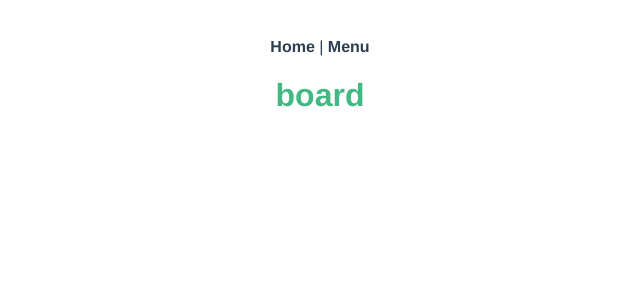
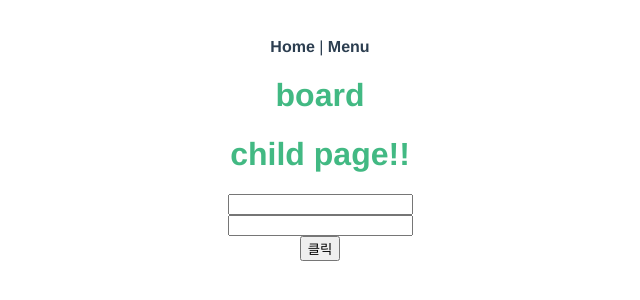
Before and after one commit to kyeongmin21/vueStudy, a Vue app: page /board in a window 1280 px wide. Shown: the top 300 px of the page, without its empty margins (320-960 px from the left). Built offline with nearby package versions, Linux system fonts and the light colour scheme.

Commit message:
ref와 $refs

```diff
--- a/src/components/HelloWorld.vue
+++ b/src/components/HelloWorld.vue
@@ -1,24 +1,24 @@
 <template>
   <div>
     <h1>{{ msg }}</h1>
-    <p>
-      For a guide and recipes on how to configure / customize this project,<br>
-      check out the
-      <a href="https://cli.vuejs.org" target="_blank" rel="noopener">vue-cli documentation</a>.
-    </p>
-    <h3>Installed CLI Plugins</h3>
-    <ul>
-      <li><a href="https://github.com/vuejs/vue-cli/tree/dev/packages/%40vue/cli-plugin-babel" target="_blank" rel="noopener">babel</a></li>
-      <li><a href="https://github.com/vuejs/vue-cli/tree/dev/packages/%40vue/cli-plugin-router" target="_blank" rel="noopener">router</a></li>
-    </ul>
+    <input ref="test" id="contactInput"><br>
+    <input ref="test2" id="contactInput2">
   </div>
 </template>
 
 <script>
 export default {
   name: 'HelloWorld',
-  props: {
-    msg: String
+  data() {
+    return {
+      msg: 'child page!!'
+    }
+  },
+  methods: {
+    focus() {
+      console.log('매서드의 함수 실행')
+      this.$refs.test.focus()
+    }
   }
 }
 </script>
--- a/src/views/Board.vue
+++ b/src/views/Board.vue
@@ -1,27 +1,26 @@
 <template>
   <div>
     <h1>board</h1>
-
+    <HelloWorld ref="usernameInput"></HelloWorld>
+    <button @click="onClick">클릭</button>
   </div>
 </template>
 
 <script>
+import HelloWorld from "@/components/HelloWorld";
 export default {
   name: "Board",
-  components: {},
+  components: {HelloWorld},
   data() {
     return {
-
     };
   },
-  computed: {
-
-  },
-  watch: {
-
-  },
   methods: {
-
+    onClick() {
+      const el = this.$refs.usernameInput.$el
+      this.$refs.usernameInput.focus()
+      console.log('Parents!', el)
+    }
   }
 };
 </script>
```
